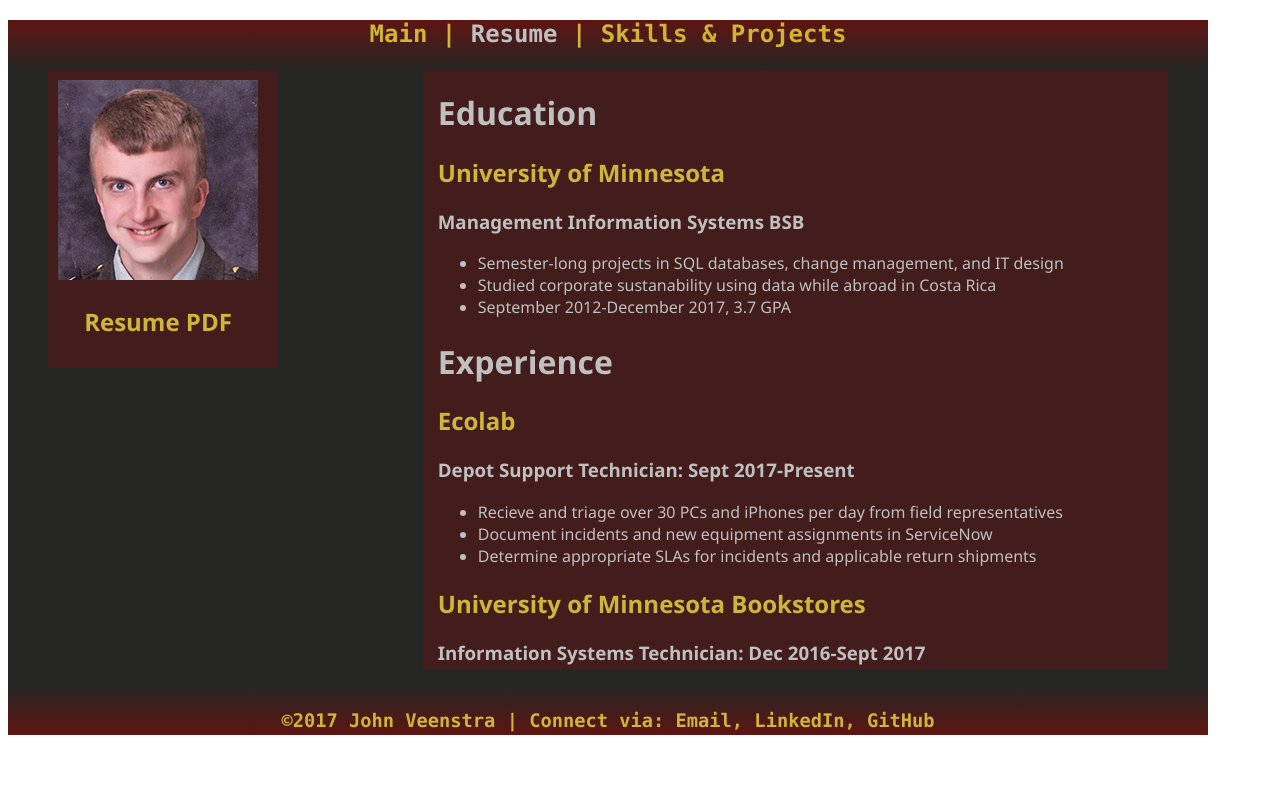
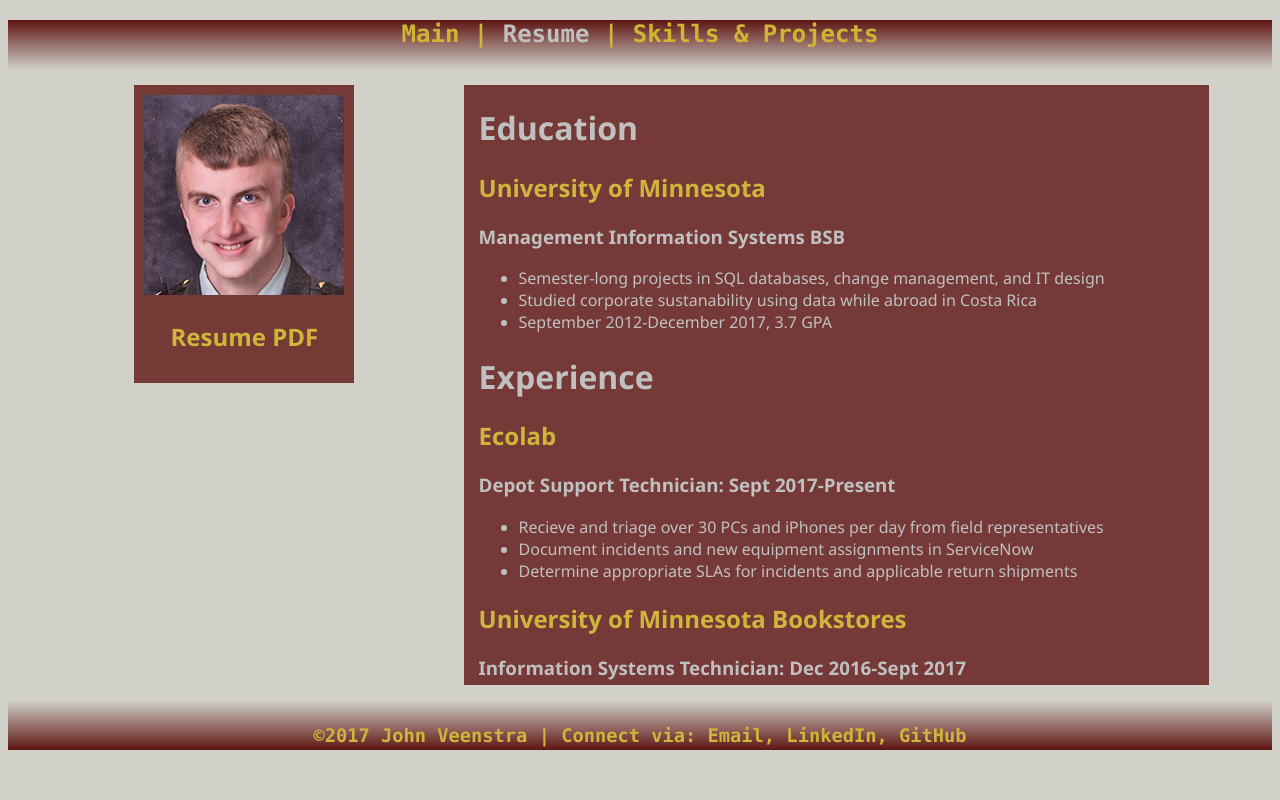
Before and after one commit to Veens003/Veens003.github.io, a plain HTML site: page resume.html in a window 1280 px wide. Drawn offline with Linux system fonts and the light colour scheme.

Commit message:
Revisions for Tuesday
Removed the JS Carousels and made the pages presentable for tuesday.

```diff
--- a/CSS/CoreStyle.css
+++ b/CSS/CoreStyle.css
@@ -1,13 +1,24 @@
 a{color: #CFB532;text-decoration: none}
-Body{margin-top: 0px}
+body{
+    margin-top: 0px;
+    background-color: #D1D1CA
+}
 #Enclose{
-    margin: 0px;
-    background-color: #262625;
-    width: 1200px;
+    text-align: center;
+    margin: 0 auto;
+    background-color: #D1D1CA;
+    min-width: 1200px;
+}
+#Carousel{
+    height: 275px;
+    margin-top: 15px;
+    margin-right: auto;
+    margin-left: auto;
+    margin-bottom: 15px;
 }
 h2{color:#cfb53b}
 #Menu {
-    background: linear-gradient(to bottom, #5e1512, #262625);
+    background: linear-gradient(to bottom, #5e1512, #D1D1CA);
     text-align: center;
     height: 50px;
     font-family: Consolas, "Andale Mono", "Lucida Console", "Lucida Sans Typewriter", Monaco, "Courier New", monospace;
@@ -15,38 +26,46 @@ h2{color:#cfb53b}
 }
 
 .HalfBox {
-    background-color: RGBa(94,21,18,0.5);
+    background-color: RGBa(94,21,18,0.8);
     text-align: center;
-    margin-right: 40px;
-    margin-left: 40px;
+    margin-right: 35px;
+    margin-left: 35px;
     color: #c0c0c0;
-    padding-right: 20px;
+    padding-right: 10px;
     padding-left: 10px;
     padding-top: 10px;
     padding-bottom: 10px;
     font-family: Segoe, "Segoe UI", "DejaVu Sans", "Trebuchet MS", Verdana, sans-serif;
+    margin-bottom: 15px;
 }
 #Portrait{
+    margin-top: 15px;
+    margin-right: auto;
+    margin-left: 10%;
+    margin-bottom: 0;
     font-family: Segoe, "Segoe UI", "DejaVu Sans", "Trebuchet MS", Verdana, "sans-serif";
-    float: left;
 }
 #ResumeDetail{
     color: #c0c0c0;
     font-family: Segoe, "Segoe UI", "DejaVu Sans", "Trebuchet MS", Verdana, sans-serif;
-    background-color: RGBa(94,21,18,0.5);
+    background-color: RGBa(94,21,18,0.8);
     padding-right: 15px;
     padding-left: 15px;
-    margin-right: 40px;
+    margin-top: 15px;
+    margin-right: 5%;
+    margin-left: auto;
+    margin-bottom: 15px;
     overflow-y: scroll;
     float: right;
     max-height: 600px;
-    margin-bottom: 15px;
+    text-align: left;
 }
 #Footer {
     clear: both;
-    background: linear-gradient(to top, #5e1512, #262625);
+    background: linear-gradient(to top, #5e1512, #D1D1CA);
     text-align: center;
     color: #cfb53b;
     height: 50px;
     font-family: Consolas, "Andale Mono", "Lucida Console", "Lucida Sans Typewriter", Monaco, "Courier New", monospace;
 }
+ul{text-align: left;}
--- a/resume.html
+++ b/resume.html
@@ -3,7 +3,7 @@
 <head>
 <meta charset="utf-8">
 <link href="CSS/CoreStyle.css" rel="stylesheet" type="text/css" />
-<title>John Veenstra's Skills and Projects</title>
+<title>John Veenstra's Resume</title>
 </head>
 
 <body>
```
Also changed, not shown: skills.html (+2 -3 lines), images/Skills Carousel Sub.png (added).
